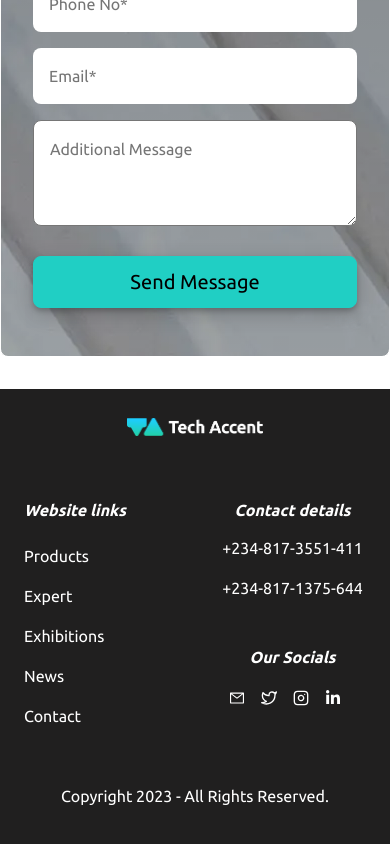
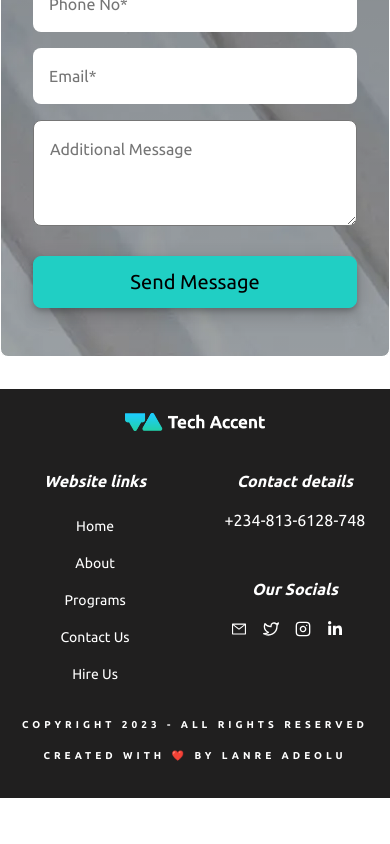
Before and after one commit to lanreonasanya02/TA-Website, a React (Create React App) app: page /contact in a window 390 px wide. Shown: the part 1106-1950 px from the top of the page. After the commit the page ends 1904 px from the top, so only its background shows below. Built offline with nearby package versions, Linux system fonts and the light colour scheme.

Commit message:
completed footer for desktop and mobile

```diff
--- a/src/App.js
+++ b/src/App.js
@@ -20,7 +20,7 @@ function App() {
       <BrowserRouter>
         <Routes>
           <Route index element={<Header />} />
-          <Route path="why-choose-us" element={<About />} />
+          <Route path="about" element={<About />} />
           <Route path="programmes" element={<Programmes />} />
           <Route path="contact" element={<Contact />} />
           <Route
--- a/src/pages/footer/FMediaQueries.css
+++ b/src/pages/footer/FMediaQueries.css
@@ -9,15 +9,19 @@
   }
 
   footer {
-    padding: 1.5rem;
+    padding: 1.2rem;
   }
 
   footer .all-links {
     display: grid;
     grid-template-columns: 1fr 1fr;
     column-gap: 3rem;
-    margin-top: 4rem;
-    /* text-align: center; */
+    margin-top: 2.5rem;
+    text-align: center;
+  }
+
+  footer .all-links .navbar-nav a {
+    font-size: 14px;
   }
 
   footer .links-column .socials,
--- a/src/pages/footer/Footer.css
+++ b/src/pages/footer/Footer.css
@@ -5,7 +5,6 @@ footer {
 }
 
 footer .footer-body {
-  margin-top: 3rem;
   text-align: center;
 }
 
@@ -13,10 +12,6 @@ footer h6 {
   font-weight: bold;
   font-style: italic;
   margin-bottom: 1rem;
-}
-
-footer .section-one {
-  text-align: left;
 }
 
 footer .section-two,
@@ -27,7 +22,6 @@ footer .attribution {
 footer .section-two {
   font-weight: bolder;
   font-size: 2rem;
-  text-align: right;
 }
 
 footer .section-three {
--- a/src/pages/footer/Footer.js
+++ b/src/pages/footer/Footer.js
@@ -15,12 +15,15 @@ const Footer = () => {
           <div className="footer-body">
             <div className="row align-items-center">
               <div className="col-md-4 section-one">
-                <p>
-                  At Tech Accent, our goal is to change lives and businesses
-                  through digital upskilling, developing the edge you need to
-                  conquer what’s next.
-                </p>
+                <img
+                  src={logo}
+                  alt="logo"
+                  className="logo-mobile"
+                  width="45%"
+                />
               </div>
+
+              <div className="col-md-4 section-two">+234-813-6128-748</div>
 
               <div className="col-md-4 section-three">
                 <a
@@ -79,10 +82,6 @@ const Footer = () => {
                   </span>
                 </a>
               </div>
-
-              <div className="col-md-4 section-two">
-                <p>+234-813-6128-748</p>
-              </div>
             </div>
           </div>
 
@@ -90,7 +89,7 @@ const Footer = () => {
             <p>
               <p>Copyright 2023 - All Rights Reserved</p>
             </p>
-            <p className="">Created With 💚 by Lanre Adeolu</p>
+            <p className="">Created With ❤️ by Lanre Adeolu</p>
           </div>
         </div>
       </footer>
@@ -106,90 +105,92 @@ const Footer = () => {
           <div className="all-links">
             <div class="navbar-nav">
               <h6>Website links</h6>
-              <Link class="nav-link me-2 " aria-current="page" to="/#products">
-                Products
+              <Link className="nav-link" aria-current="page" to="/">
+                Home
               </Link>
-              <Link class="nav-link" to="/#expert">
-                Expert
+              <Link className="nav-link" to="/about">
+                About
               </Link>
-              <Link class="nav-link" to="/#exhibitions">
-                Exhibitions
+              <Link className="nav-link" to="/programs">
+                Programs
               </Link>
-              <Link class="nav-link" to="/news">
-                News
+              <Link className="nav-link" to="/contact">
+                Contact Us
               </Link>
-              <Link to="/contact" className="nav-link">
-                Contact
+              <Link className="nav-link" to="/hire-us">
+                Hire Us
               </Link>
             </div>
 
             <div className="text-center">
               <h6>Contact details</h6>
-              <p>+234-817-3551-411</p>
-              <p>+234-817-1375-644</p>
+              <p>+234-813-6128-748</p>
 
               <div className="links-column mt-5">
                 <h6>Our Socials</h6>
-                <Link
-                  to="mailto:adaogroup@outlook.com"
+                <a
+                  href="mailto:info@techaccentng.com"
                   target="_blank"
                   rel="noreferrer"
                   className="socials"
                 >
                   <span
                     className="tt"
-                    data-bs-placement="bottom"
+                    data-bs-placement="top"
                     title="Send us a mail"
                   >
                     <AiOutlineMail />
                   </span>
-                </Link>
-                <Link
-                  to="https://web.facebook.com/profile.php?id=100077348396583"
+                </a>
+                <a
+                  href="https://www.twitter.com/tech__accent"
                   target="_blank"
                   rel="noreferrer"
                   className="socials"
                 >
                   <span
                     className="tt"
-                    data-bs-placement="bottom"
+                    data-bs-placement="top"
                     title="Send Us A Tweet"
                   >
                     <FiTwitter />
                   </span>
-                </Link>
-                <Link
-                  to="https://www.instagram.com/adao_group"
+                </a>
+                <a
+                  href="https://www.instagram.com/tech__accent/"
                   target="_blank"
                   rel="noreferrer"
                   className="socials"
                 >
                   <span
                     className="tt"
-                    data-bs-placement="bottom"
+                    data-bs-placement="top"
                     title="Visit Us On Instagram"
                   >
                     <FiInstagram />
                   </span>
-                </Link>
-                <Link
-                  to="https://www.linkedin.com/in/adao-group-427b46217"
+                </a>
+                <a
+                  href="https://www.linkedin.com/company/tech-accent-creatives"
                   target="_blank"
                   rel="noreferrer"
                 >
                   <span
                     className="tt"
-                    data-bs-placement="bottom"
+                    data-bs-placement="top"
                     title="Check Us Out On LinkedIn"
                   >
                     <FaLinkedinIn />
                   </span>
-                </Link>
+                </a>
               </div>
             </div>
           </div>
-          <div className="mt-5 text-center">
-            <p>Copyright 2023 - All Rights Reserved.</p>
+          <div className="footer-bottom text-center attribution mt-4">
+            <p>
+              <p>Copyright 2023 - All Rights Reserved</p>
+            </p>
+            <p className="">Created With ❤️ by Lanre Adeolu</p>
           </div>
         </div>
       </footer>
--- a/src/pages/navbar/Navbar.js
+++ b/src/pages/navbar/Navbar.js
@@ -97,13 +97,16 @@ const Navbar = () => {
               <FaHome className="nav-icon" /> Home
             </Link>
             <Link to="/why-choose-us" onClick={closeNav}>
-              <BsFillInfoCircleFill className="nav-icon" /> Why Choose Us?
+              <BsFillInfoCircleFill className="nav-icon" /> About
             </Link>
             <Link to="/programmes" onClick={closeNav}>
               <FaGraduationCap className="nav-icon" /> Programs
             </Link>
             <Link to="/contact" onClick={closeNav}>
               <FiMapPin className="nav-icon" /> Contact
+            </Link>
+            <Link to="/contact" onClick={closeNav}>
+              <FiMapPin className="nav-icon" /> Hire Us
             </Link>
           </div>
         </div>
--- a/src/pages/scroll-to-top/Scroll.css
+++ b/src/pages/scroll-to-top/Scroll.css
@@ -29,9 +29,9 @@
 @media (min-width: 375px) and (max-width: 576px) {
   .scroll-to-top-button {
     position: fixed;
-    bottom: 110px;
-    right: 20px;
-    width: 80px;
-    height: 80px;
+    bottom: 20px;
+    left: 20px;
+    width: 60px;
+    height: 60px;
   }
 }
```
